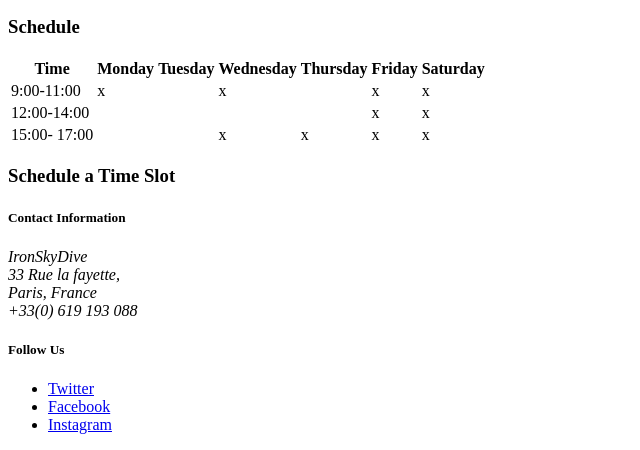
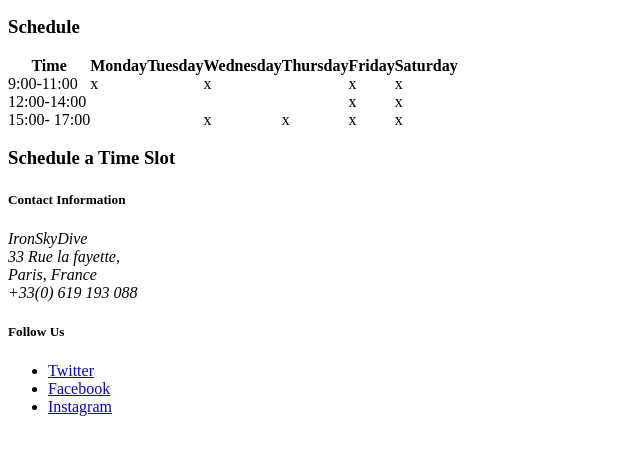
Before and after one commit to mcfwesh/prework-practice, a plain HTML site: page ironkydive-project/index.html in a window 1280 px wide. Shown: the part 3643-4093 px from the top of the page, without its empty margins (0-640 px from the left). Drawn offline with Linux system fonts and the light colour scheme.

Commit message:
Update styles

```diff
--- a/ironkydive-project/index.html
+++ b/ironkydive-project/index.html
@@ -88,9 +88,9 @@
 				</article>
       </div>
     </section>
-    <section id="schedule">
+    <section id="schedule" class="container">
       <h3>Schedule</h3>
-      <table>
+      <table class="schedule-table" cellspacing ="0" cellpadding="0">
         <thead>
           <th>Time</th>
           <th>Monday</th>
--- a/ironkydive-project/style.css
+++ b/ironkydive-project/style.css
@@ -34,10 +34,12 @@ h4{
   size: 1.5em;
   letter-spacing: 0.4px;
   line-height: 1em;
+  margin: 15px;
 }
 h5{
   size: 1.2em;
   line-height: 1em;
+  margin: 0;
 }
 .nav-bar{
  background: rgb(25, 33, 41);
@@ -80,7 +82,6 @@ h5{
   font-weight: 100;
   text-align: center;
   margin: 20px 0;
-  border: 1px solid white;
 }
 .link-btn{
   background: rgb(67, 163, 230);
@@ -106,6 +107,10 @@ h5{
 .service-box img{
   width: 125px;
 }
+#team{
+  padding: 75px 0;
+  margin: 0 auto;
+}
 #team .section-text{
   font-size: 1.9em;
   text-align: center;
@@ -118,13 +123,32 @@ h5{
   width: 250px;
   height: 180px;
 }
+#team p{
+  width: 60%;
+  margin: 10px auto;
+}
+#team hr{
+  margin: 20px auto 30px auto;
+  width: 40%;
+}
+.schedule-table{
+  margin: 0 auto 40px auto;
+}
+.schedule-table th, td{
+  border-bottom: 1px solid black;
+  padding: 5px 10px;
+  text-align: center;
+}
 .address{
   font-style: normal;
   font-size: 0.8em;
+  margin-bottom: 30px;
 }
 .footer{
   text-align: center;
   font-size: 1.9em;
+  padding: 40px 100px;
+  margin-bottom: 25px;
 }
 .footer a{
   text-decoration: none;
@@ -133,4 +157,5 @@ h5{
 }
 .footer ul{
   list-style-type: none;
+  padding: 0;
 }
```
